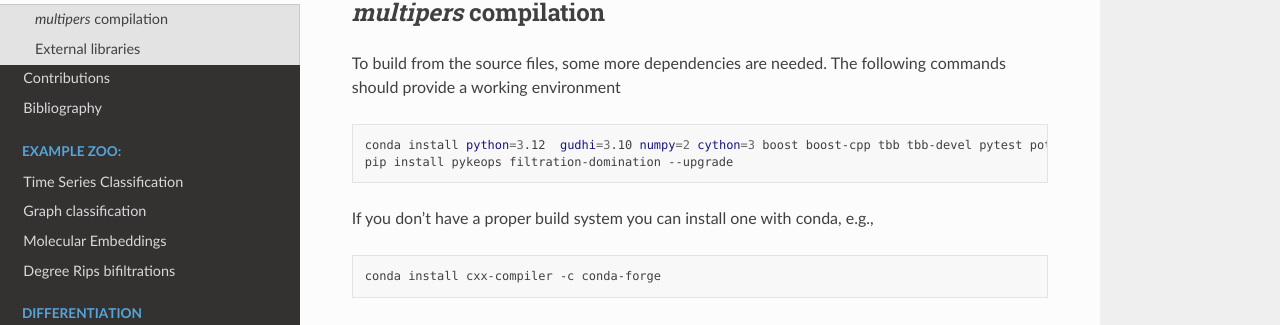
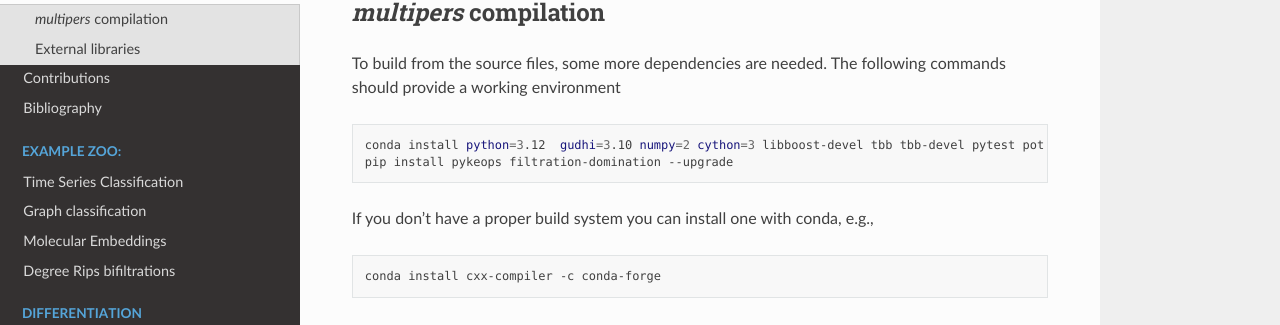
Before and after one commit to DavidLapous/multipers, a Sphinx documentation site: the page built from docs/compilation.rst, in a window 1280 px wide and 900 px high. Shown: the part 164-489 px from the top of the window. Built offline with Sphinx 7.4.7 and the Read the Docs theme 3.1.0, drawn with Linux system fonts in a browser that asks for light colours; pages that are not in the unit, such as notebooks, are missing from menus.

Commit message:
debug: windows stuff

```diff
--- a/docs/compilation.rst
+++ b/docs/compilation.rst
@@ -9,7 +9,7 @@ The following commands should provide a working environment
 
 .. code-block:: bash
 
-  conda install python=3.12  gudhi=3.10 numpy=2 cython=3 boost boost-cpp tbb tbb-devel pytest pot scikit-learn matplotlib joblib tqdm scipy  -c conda-forge
+  conda install python=3.12  gudhi=3.10 numpy=2 cython=3 libboost-devel tbb tbb-devel pytest pot scikit-learn matplotlib joblib tqdm scipy  -c conda-forge
   pip install pykeops filtration-domination --upgrade
 
 If you don't have a proper build system you can install one with conda, e.g.,
```
Also changed, not shown: 1 other file.
